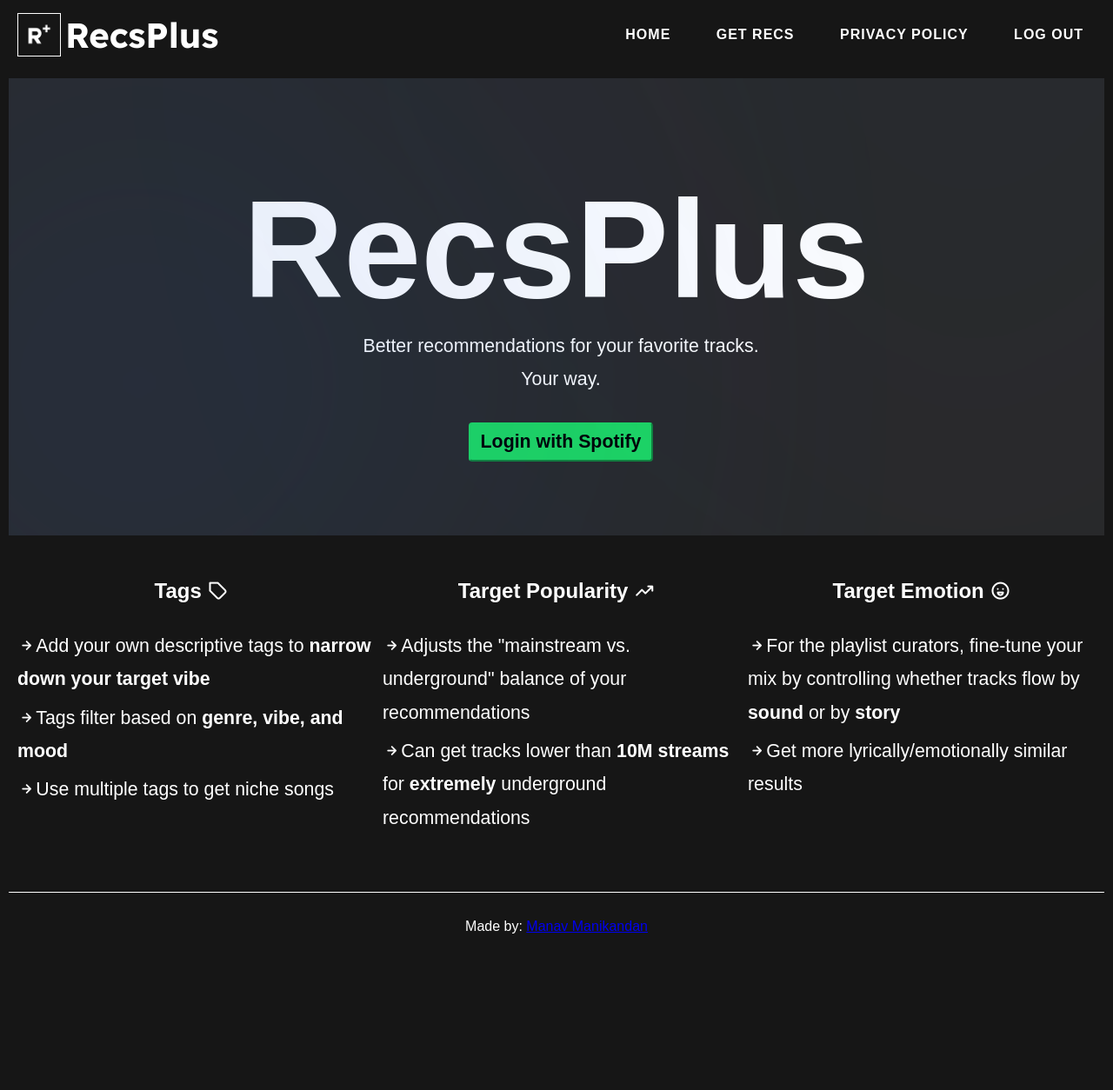
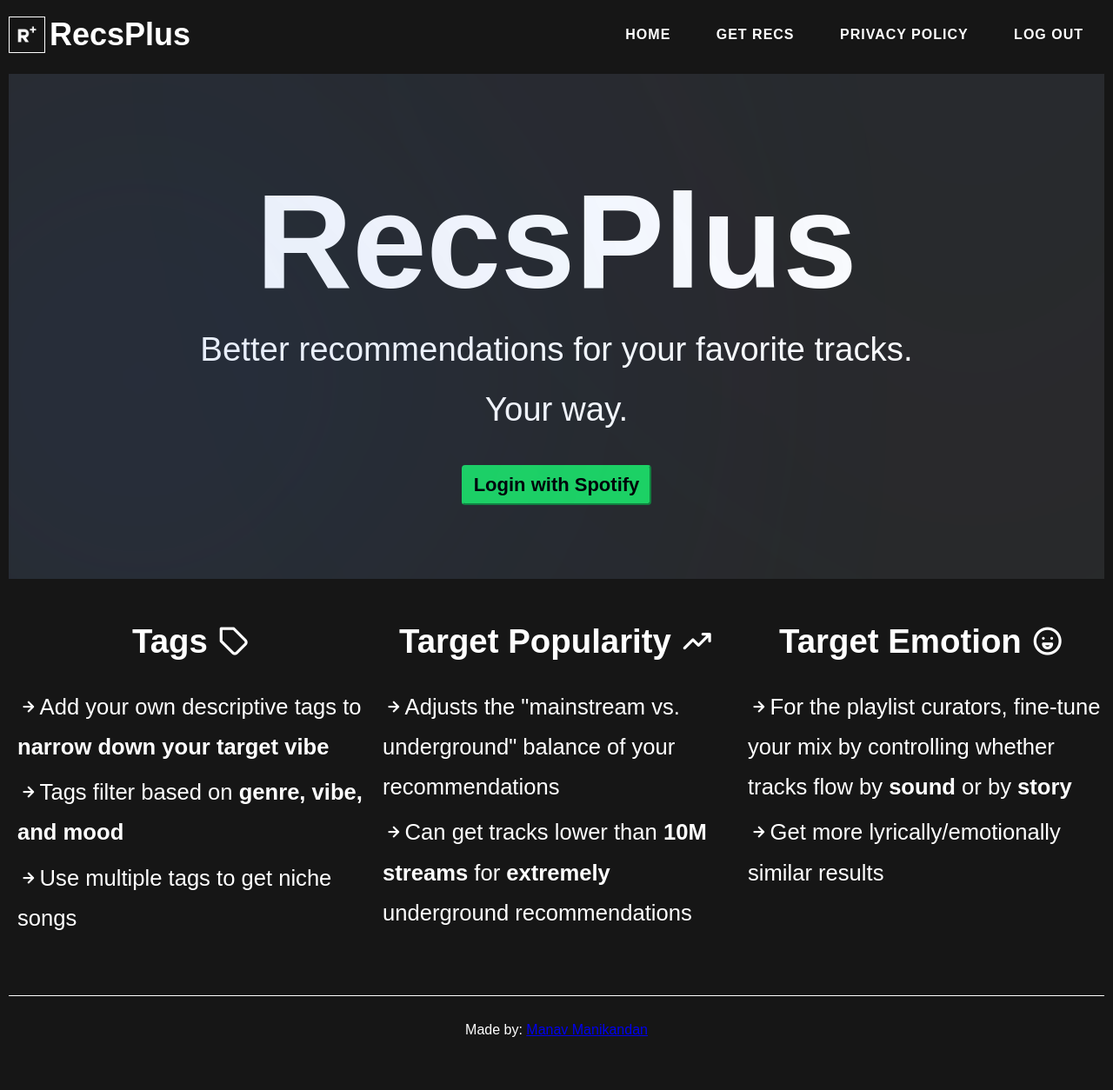
Before and after one commit to ManavManikandan/RecsPlus, a Flask app: page /home in a window 1280 px wide. Shown: the whole page at 87% size. Before the commit the page ends 1074 px from the top, so only its background shows below. Run offline with Flask 3, Linux system fonts and the light colour scheme; some web fonts are replaced.

Commit message:
authrequired UI works on all devices

```diff
--- a/templates/authrequired.html
+++ b/templates/authrequired.html
@@ -7,7 +7,7 @@
 
 <head>
     <meta charset="UTF-8" />
-    <meta name="viewport" content="width=device-width, initial-scale=1.0"/>
+    <meta name="viewport" content="width=device-width, initial-scale=1.0">
     <title>RecsPlus - Home</title>
     <link rel="stylesheet" href="https://unicons.iconscout.com/release/v4.0.8/css/line.css">
 </head>
@@ -135,52 +139,66 @@
     /* Set width of container to
         1200px and align center */
     margin: 0px auto;
-    width: 1200px;
+    width: 10vw;
     z-index: 3;
 }
 
-
 header{
     overflow: hidden;
+    width: 100%;
 }
 
 #top-header{
-    height: 60px;
-    text-align: center;
+    display: flex;
+    justify-content: space-between;
+    align-items: center;
+    height: auto;
+    flex-wrap: wrap;
     background: #161616;
     z-index: 3;
+    width: auto;
 
 }
 
 #logo{
-    float: left;
-    margin: none;
-    padding-left: 10px;
-    padding-top: 5px;
-    vertical-align: baseline;
-    height: 60px;
-    width: 200px;
-    font-family: "Lexend Deca", sans-serif;
-    font-weight: 600;
-    font-style: normal;
-    font-size: 20pt;
     display: flex;
+    align-items: center;
+    font-size: 1.5rem;
 }
 
 #logo img {
-    width: 80%;
-    height: 80%;
+    width: auto;
+    height: auto;
+    max-height: 40px;
+    max-width: 100%;
     margin-right: 5px;
     border-width: 1px;
     border-color: #FFF;
     border-style: solid;
 }
 
+.menu-toggle {
+    display: none;
+    font-size: 2em;
+    color: #FFF;
+    float: right;
+}
+
+#menu ul{
+    text-align: center;
+    float: right;
+    margin: 0px;
+    background: #161616;
+
+}
+
+
+@media (min-width: 800px) {
     #menu{
-    float: right;
-    width: 70%;
-    height: 100%;
-    margin: none;
+        display: flex;
+        align-items: center;
+        justify-content: flex-end;
+        flex: 1 1;
     }
 
     #menu ul{
@@ -266,20 +328,19 @@
 #title-box {
     text-align: center;
     font-family: "lexend-deca", sans-serif;
-    font-size: 80px;
+    font-size: 6vw;
     margin-top: 80px;
 }
 
 #text-box-one {
     text-align: center;
-    margin-left: 10px;
     margin-bottom: 60px;
 }
 
 .section-one-box p {
     font-family: "lexend-deca", sans-serif;
     font-weight: 400;
-    font-size: 16pt;
+    font-size: 3vw;
     align: right;
     margin-bottom: 0px;
     color: #FFF;
@@ -293,13 +354,14 @@
     background: #1ed760;
     border-color: #1ed760;
     border-radius: 4px;
-    font-size: 16pt;
+    font-size: clamp(14px, 3vw, 22px);
     font-family: "lexend-deca", sans-serif;
     padding: 8px 12px;
     font-weight: 600;
     text-align: center;
     width: auto;
     height: auto;
+    z-index: 5;
 
 }
 
@@ -329,6 +391,7 @@
 
 .section-two-box h2 {
     margin-bottom: 30px;
+    font-size: clamp(3vw, 5vw, 24pt);
 }
 
 .section-two-box ul {
@@ -343,15 +406,30 @@
 .section-two-box ul li {
     color: #FFF;
     font-family: "lexend-deca", sans-serif;
-    font-size: 14pt;
+    font-size: clamp(2vw, 3vw, 1em);
 }
 
 .section-two-box ul li p {
     color: #FFF;
     font-family: "lexend-deca", sans-serif;
-    font-size: 16pt;
+    font-size: clamp(2vw, 3vw, 1em);
     font-weight: 200;
     margin-bottom: 6px;
+}
+
+@media (max-width: 1000px) {
+    .section-two-box {
+        display: block;
+        justify-content: space-between;
+        height: auto;
+        margin: 20px 0px;
+        padding: 0;
+    }
+
+    .info-box {
+        margin: 30px 10px;
+    }
+
 }
 
 /* footer stuff here */
@@ -393,6 +471,15 @@
         window.location.href = redirect('login');
     }
 
+    function toggleMenu() {
+        const menu = document.getElementById("menu");
+        if (menu.style.display === "flex") {
+            menu.style.display = "none";
+        } else {
+            menu.style.display = "flex";
+        }
+        console.log(menu.style.display);
+    }
 
 </script>
 
```
Also changed, not shown: other parts of templates/authrequired.html (+50 -2 lines), 1 other file. Lines whose indentation alone changed are shown as unchanged.
